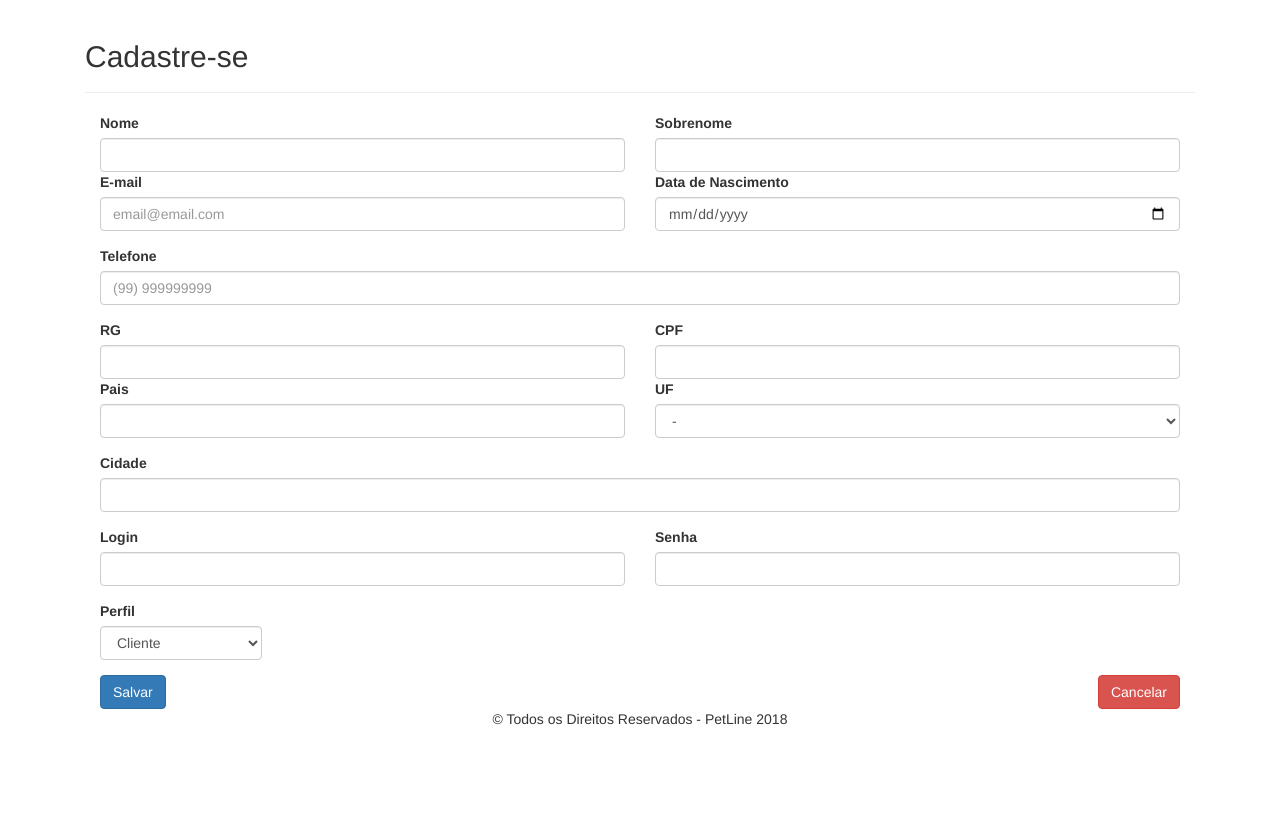
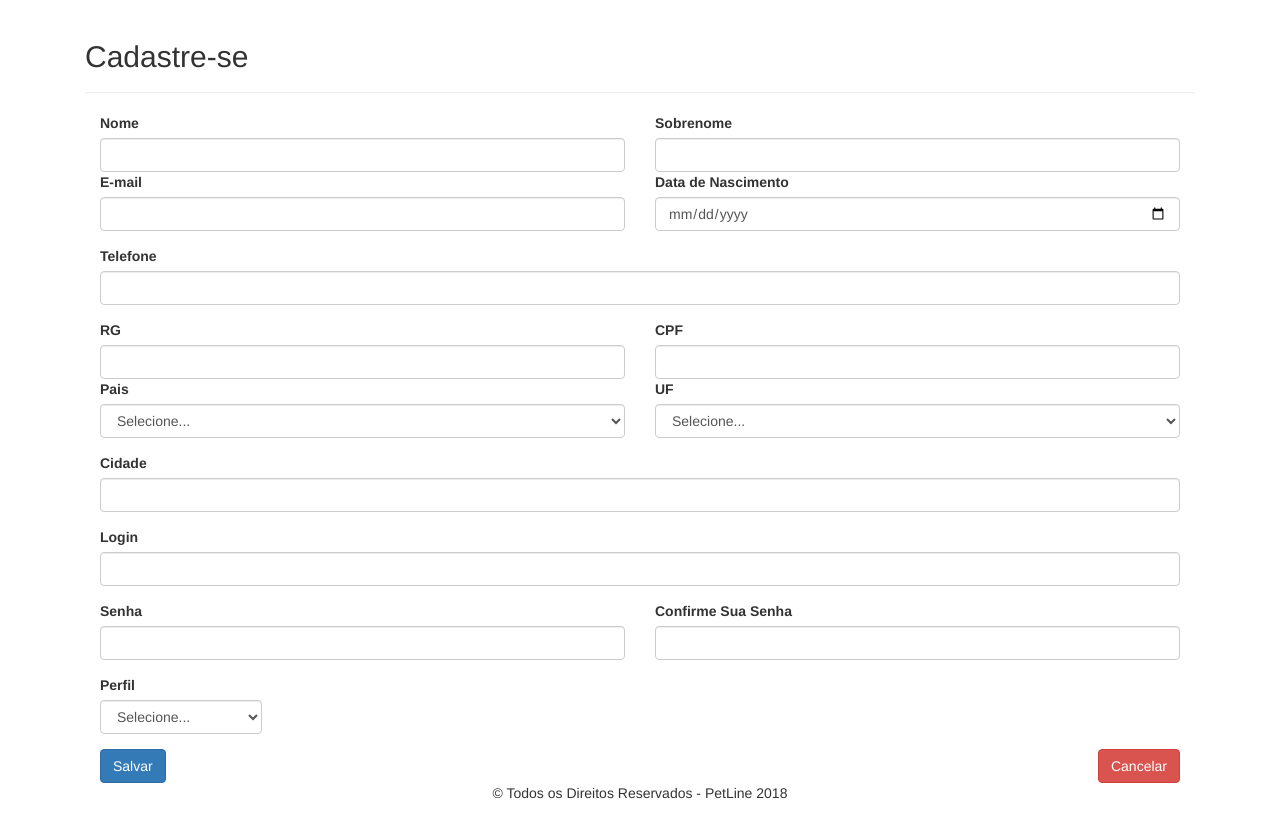
Before and after one commit to jorgebraga/petline, a PHP site: page /cadastro_usuario.php?cod in a window 1280 px wide. Before the commit the page ends 725 px from the top, so only its background shows below. Run offline with PHP 8.4, Linux system fonts and the light colour scheme; the visitor is signed in with stand-in values (Sample User, id 1); some libraries are stand-ins or nearby versions.

Commit message:
Ajustando as validações dos Campos

```diff
--- a/cabecalho.php
+++ b/cabecalho.php
@@ -3,7 +3,9 @@
         <link rel="stylesheet" href="css/bootstrap.min.css">
 
         <!-- jQuery library -->
-        <script src="https://ajax.googleapis.com/ajax/libs/jquery/3.3.1/jquery.min.js"></script>
+        <script src="http://code.jquery.com/jquery-1.9.1.js"></script>
+
+        <script src="js/valida_form.js?2"></script>
 
         <!-- Latest compiled JavaScript -->
         <script src="js/bootstrap.min.js"></script>
--- a/cadastro_usuario.php
+++ b/cadastro_usuario.php
@@ -1,3 +1,33 @@
+<script>
+
+    function validateNumber(evt) {
+        var e = evt || window.event;
+        var key = e.keyCode || e.which;
+
+        if (!e.shiftKey && !e.altKey && !e.ctrlKey &&
+        // numbers
+        key >= 48 && key <= 57 ||
+        // Numeric keypad
+        key >= 96 && key <= 105 ||
+        // Backspace and Tab and Enter
+        key == 8 || key == 9 || key == 13 ||
+        // Home and End
+        key == 35 || key == 36 ||
+        // left and right arrows
+        key == 37 || key == 39 ||
+        // Del and Ins
+        key == 46 || key == 45) {
+            // input is VALID
+        }
+        else {
+            // input is INVALID
+            e.returnValue = false;
+            if (e.preventDefault) e.preventDefault();
+        }
+    }
+
+</script>
+
 <?php
 
 $pc = 0;
@@ -11,7 +41,9 @@ if (isset($_GET['cod'])) {
             <link rel='stylesheet' href='css/bootstrap.min.css'>
 
             <!-- jQuery library -->
-            <script src='https://ajax.googleapis.com/ajax/libs/jquery/3.3.1/jquery.min.js'></script>
+            <script src='http://code.jquery.com/jquery-1.9.1.js'></script>
+
+            <script src='js/valida_form.js'></script>
 
             <!-- Latest compiled JavaScript -->
             <script src='js/bootstrap.min.js'></script>
@@ -32,63 +64,66 @@ if (isset($_GET['cod'])) {
                 <h2>Cadastre-se</h2>
             </div>
 <?php
-    echo "<form action='cadastra_usuario.php?pc=$pc' method='post'>";
+    echo "<form action='cadastra_usuario.php?pc=$pc' method='post' name='cadastro_usuario' id='cadastro_usuario'>";
 ?>
             <div class="form-row">
 
                 <div class="col-md-6">
                     <label for="nome">Nome</label>
-                    <input type="text" class="form-control" name="nome">
+                    <input type="text" class="form-control" name="nome" maxlength="255" id="nome">
                 </div>
 
                 <div class="col-md-6">
                     <label for="sobrenome">Sobrenome</label>
-                    <input type="text" class="form-control" name="sobrenome">
+                    <input type="text" class="form-control" name="sobrenome" maxlength="255" id="sobrenome">
                 </div>
 
             </div>
 
              <div class="form-group col-md-6">
                 <label for="email">E-mail</label>
-                <input type="email" class="form-control" name="email" placeholder="email@email.com">
+                <input type="email" class="form-control" name="email" maxlength="255" id="email">
             </div>
 
             <div class="form-group col-md-6">
                 <label for="dt_nascimento">Data de Nascimento</label>
-                <input type="date" class="form-control" name="dt_nascimento">
+                <input type="date" class="form-control" name="dt_nascimento" id="dt_nascimento">
             </div>
 
             <div class="form-group col-md-12">
                 <label for="telefone">Telefone</label>
-                <input type="text" class="form-control" name="telefone" placeholder="(99) 999999999">
+                <input type="text" class="form-control" name="telefone" maxlength="50" id="telefone" onkeydown="validateNumber(event);">
             </div>
 
             <div class="form-row">
 
                 <div class="col-md-6">
                     <label for="rg">RG</label>
-                    <input type="text" class="form-control" name="rg">
+                    <input type="text" class="form-control" name="rg" maxlength="20" id="rg" onkeydown=validateNumber(event);>
                 </div>
 
                 <div class="col-md-6">
                     <label for="cpf">CPF</label>
-                    <input type="text" class="form-control" name="cpf">
+                    <input type="text" class="form-control" name="cpf" maxlength="20" id="cpf" onkeydown=validateNumber(event);>
                 </div>
 
             </div>
 
             <div class="form-row">
 
-                <div class="col-md-6">
+                <div class="form-group col-md-6">
                     <label for="pais">Pais</label>
-                    <input type="text" class="form-control" name="pais">
+                    <select name="pais" class="form-control" id="pais">
+                        <option selected value="0">Selecione...</option>
+                        <option value="brasil">Brasil</option>
+                    </select>
                 </div>
 
                 <div class="form-group col-md-6">
 
                     <label for="uf">UF</label>
-                    <select name="uf" class="form-control">
-                        <option selected>-</option>
+                    <select name="uf" class="form-control" id="uf">
+                        <option selected value="0">Selecione...</option>
                         <option value="ac">AC</option>
                         <option value="al">AL</option>
                         <option value="am">AM</option>
@@ -124,23 +159,29 @@ if (isset($_GET['cod'])) {
 
             <div class="form-group col-md-12">
                 <label for="cidade">Cidade</label>
-                <input type="text" class="form-control" name="cidade">
+                <input type="text" class="form-control" name="cidade" maxlength="255" id="cidade">
             </div>
 
-            <div class="form-group col-md-6">
+            <div class="form-group col-md-12">
                 <label for="login">Login</label>
-                <input type="text" class="form-control" name="login">
+                <input type="text" class="form-control" name="login" maxlength="25" id="login">
             </div>
 
             <div class="form-group col-md-6">
                 <label for="senha">Senha</label>
-                <input type="password" class="form-control" name="senha">
+                <input type="password" class="form-control" name="senha" maxlength="50" id="senha">
+            </div>
+
+            <div class="form-group col-md-6">
+                <label for="senha2">Confirme Sua Senha</label>
+                <input type="password" class="form-control" name="senha2" maxlength="50" id="senha2">
             </div>
 
             <div class="form-group col-md-12">
                 <label for="perfil">Perfil</label>
 
-                <select name="perfil" class="form-control" style="width:15%">
+                <select name="perfil" class="form-control" style="width:15%" id="perfil">
+                    <option value="0">Selecione...</option>
                     <option value="cli">Cliente</option>
                     <option value="pas">Passeador</option>
                 </select>
@@ -149,7 +190,7 @@ if (isset($_GET['cod'])) {
             <div class="form-row">
 
                 <div class="col-md-6">
-                    <button type="submit" class="btn btn-primary"> Salvar </button>
+                    <button type="button" class="btn btn-primary" id="salvar"> Salvar </button>
                 </div>
 
                 <div class="col-md-6" align="right">
--- /dev/null
+++ b/js/valida_form.js
@@ -0,0 +1,133 @@
+$ (document).ready(function(){
+
+    /*Validacao de Campos */
+    $("#salvar").click(function(){
+
+        var cont = 0;
+        if ($("#nome").val() == "") {
+
+            alert("É necessario preencher o nome");
+            $("#nome").focus();
+            cont++;
+            return false;
+        }
+
+        if ($("#sobrenome").val() == "") {
+
+            alert("É necessario preencher o sobrenome");
+            $("#sobrenome").focus();
+            cont++;
+            return false;
+        }
+
+        if ($("#email").val() == "") {
+
+            alert("É necessario preencher o email");
+            $("#email").focus();
+            cont++;
+            return false;
+        }
+
+        if ($("#dt_nascimento").val() == "") {
+
+            alert("É necessario preencher a Data de Nascimento");
+            $("#dt_nascimento").focus();
+            cont++;
+            return false;
+        }
+
+        if ($("#telefone").val() == "") {
+
+            alert("É necessario preencher o telefone");
+            $("#telefone").focus();
+            cont++;
+            return false;
+        }
+
+        if ($("#rg").val() == "") {
+
+            alert("É necessario preencher o RG");
+            $("#rg").focus();
+            cont++;
+            return false;
+        }
+
+        if ($("#cpf").val() == "") {
+
+            alert("É necessario preencher o CPF");
+            $("#cpf").focus();
+            cont++;
+            return false;
+        }
+
+        if ($("#pais").val() == "0") {
+
+            alert("É necessario selecionar o pais");
+            $("#pais").focus();
+            cont++;
+            return false;
+        }
+
+        if ($("#uf").val() == "0") {
+
+            alert("É necessario selecionar uma UF");
+            $("#uf").focus();
+            cont++;
+            return false;
+        }
+
+        if ($("#cidade").val() == "") {
+
+            alert("É necessario preencher a cidade");
+            $("#cidade").focus();
+            cont++;
+            return false;
+        }
+
+        if ($("#login").val() == "") {
+
+            alert("É necessario preencher a login");
+            $("#login").focus();
+            cont++;
+            return false;
+        }
+
+        if ($("#senha").val() == "") {
+
+            alert("É necessario preencher a senha");
+            $("#senha").focus();
+            cont++;
+            return false;
+        }
+
+        if ($("#senha2").val() == "") {
+
+            alert("É necessario confirmar a senha");
+            $("#senha2").focus();
+            cont++;
+            return false;
+        }
+
+        if ($("#senha").val() != $("#senha2").val()) {
+
+            alert("As senhas não conferem");
+            $("#senha").val('');
+            $("#senha2").val('');
+            $("#senha").focus();
+            cont++;
+            return false;
+        }
+
+        if ($("#perfil").val() == "0") {
+
+            alert("É necessario selecionar um perfil");
+            $("#perfil").focus();
+            cont++;
+            return false;
+        }
+
+        if (cont == 0) {
+            $("#cadastro_usuario").submit();
+        }
+    })
+});
```
Also changed, not shown: index.php (+53 -1 lines).
